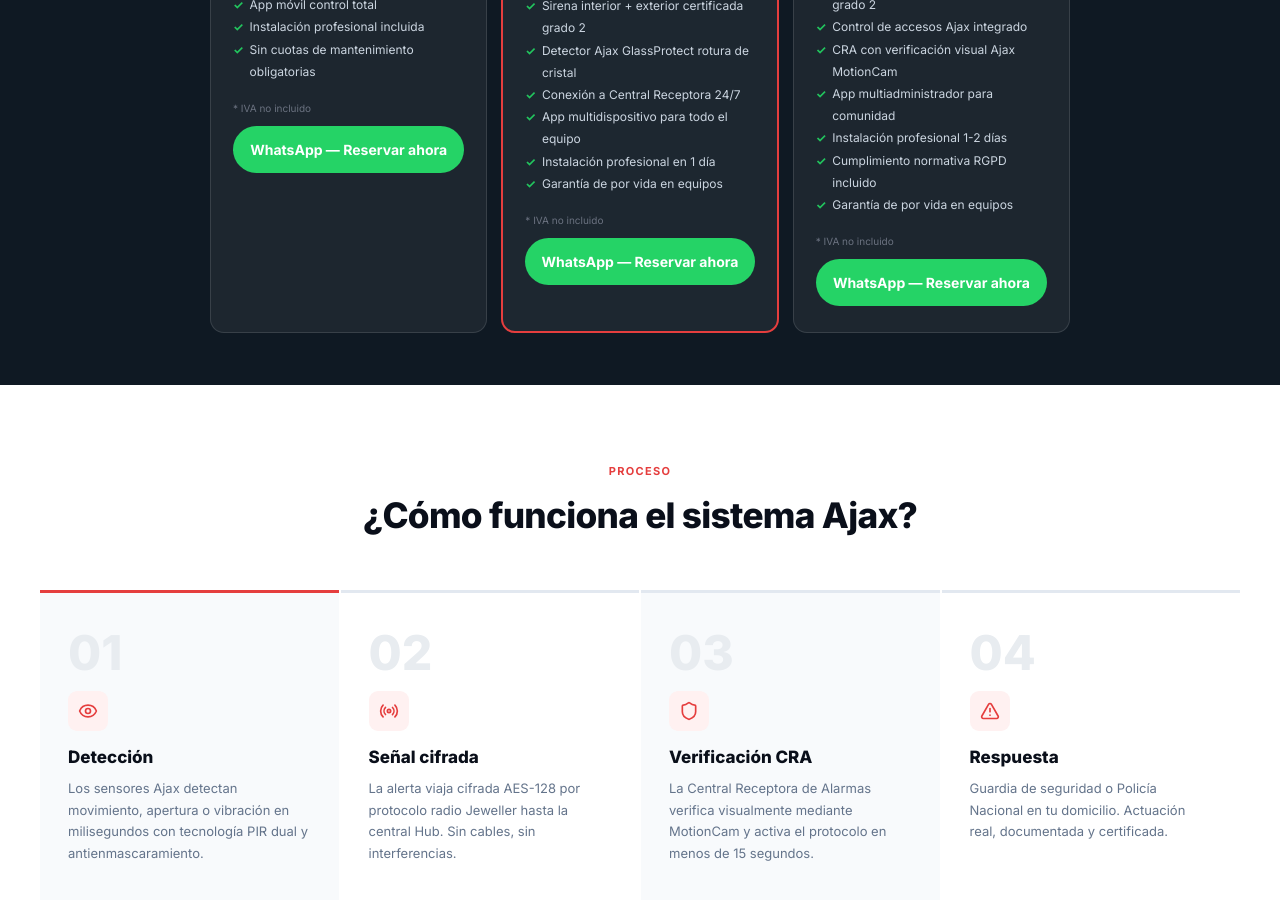
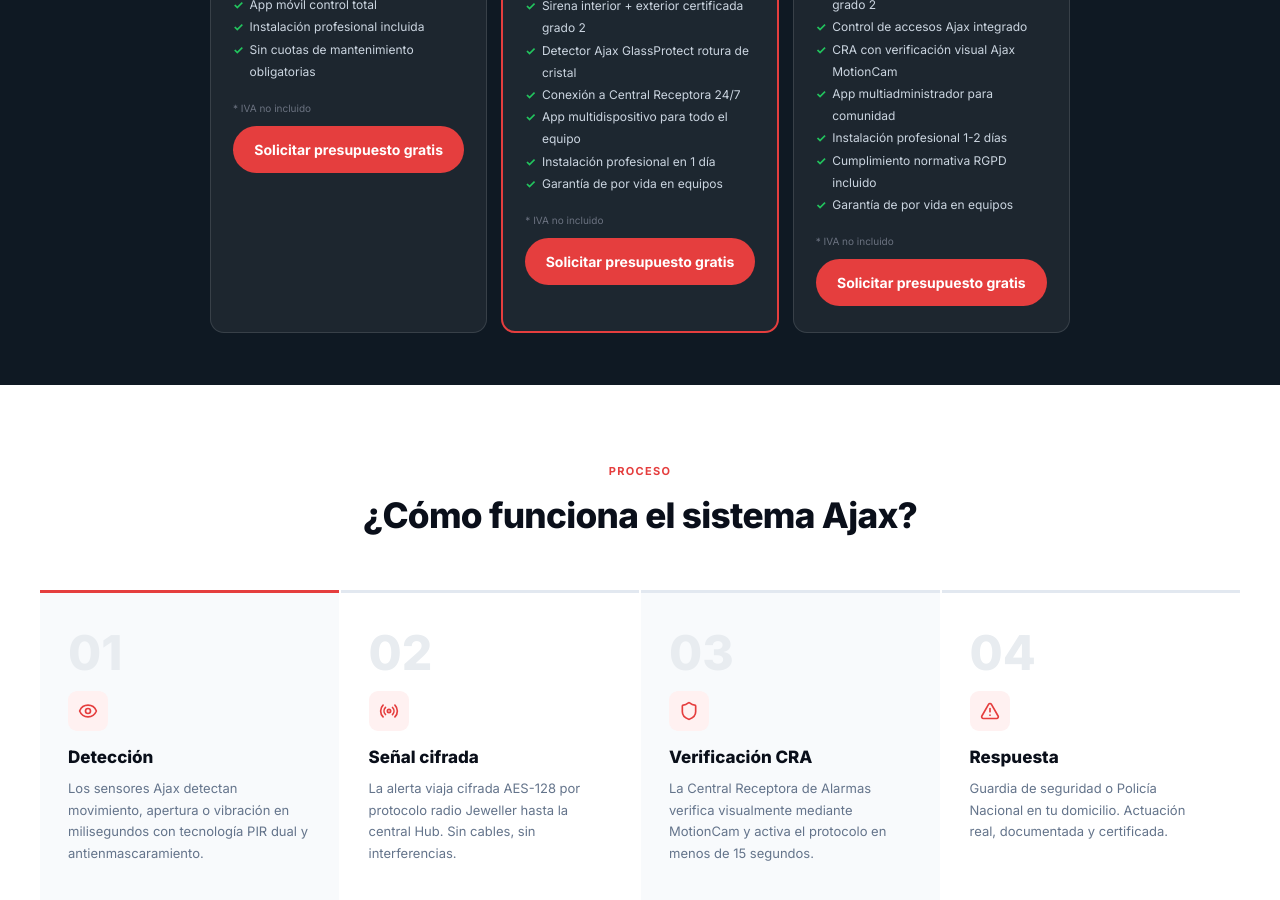
Before and after one commit to tcnpremium-create/alarma-bcn, a React (Vite) app: page /sistemas-alarma in a window 1280 px wide. Shown: the part 1120-2020 px from the top of the page. Built offline with nearby package versions, Linux system fonts and the light colour scheme.

Commit message:
design: replace WhatsApp promo button with red "Solicitar presupuesto gratis" modal trigger

```diff
--- a/src/pages/SistemasAlarma.jsx
+++ b/src/pages/SistemasAlarma.jsx
@@ -165,10 +165,10 @@ export default function SistemasAlarma() {
                   ))}
                 </ul>
                 <p style={{ color: "#6B7280", fontSize: 10, margin: "0 0 10px" }}>* IVA no incluido</p>
-                <a href={kit.ctaHref} target="_blank" rel="noopener noreferrer"
-                  style={{ display: "block", textAlign: "center", background: "#25D366", color: "#fff", fontWeight: 700, fontSize: 14, borderRadius: 50, padding: "13px", textDecoration: "none" }}>
-                  WhatsApp — Reservar ahora
-                </a>
+                <button onClick={() => setModalOpen(true)}
+                  style={{ display: "block", width: "100%", background: "#E53E3E", color: "#fff", fontWeight: 700, fontSize: 14, borderRadius: 50, padding: "13px 0", border: "none", cursor: "pointer", textAlign: "center" }}>
+                  Solicitar presupuesto gratis
+                </button>
               </div>
             ))}
           </div>
```
